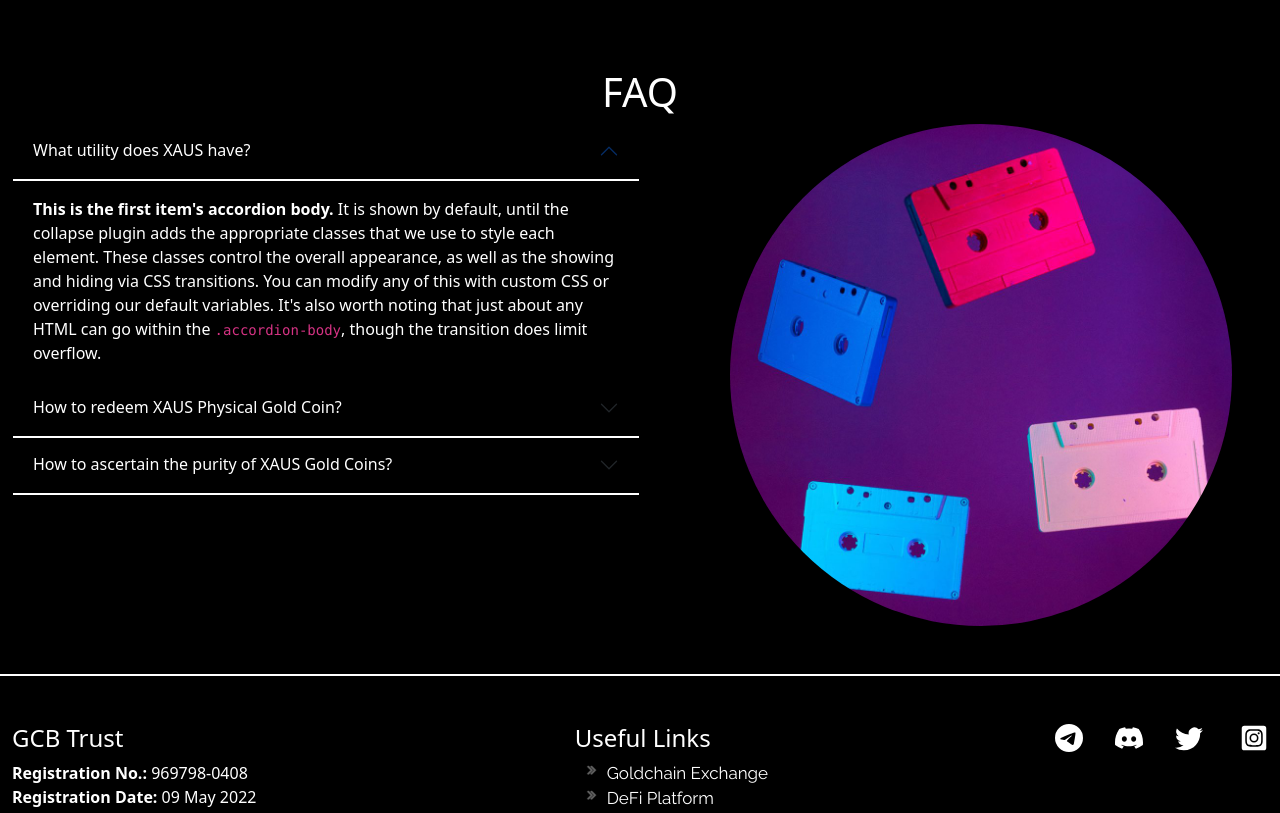
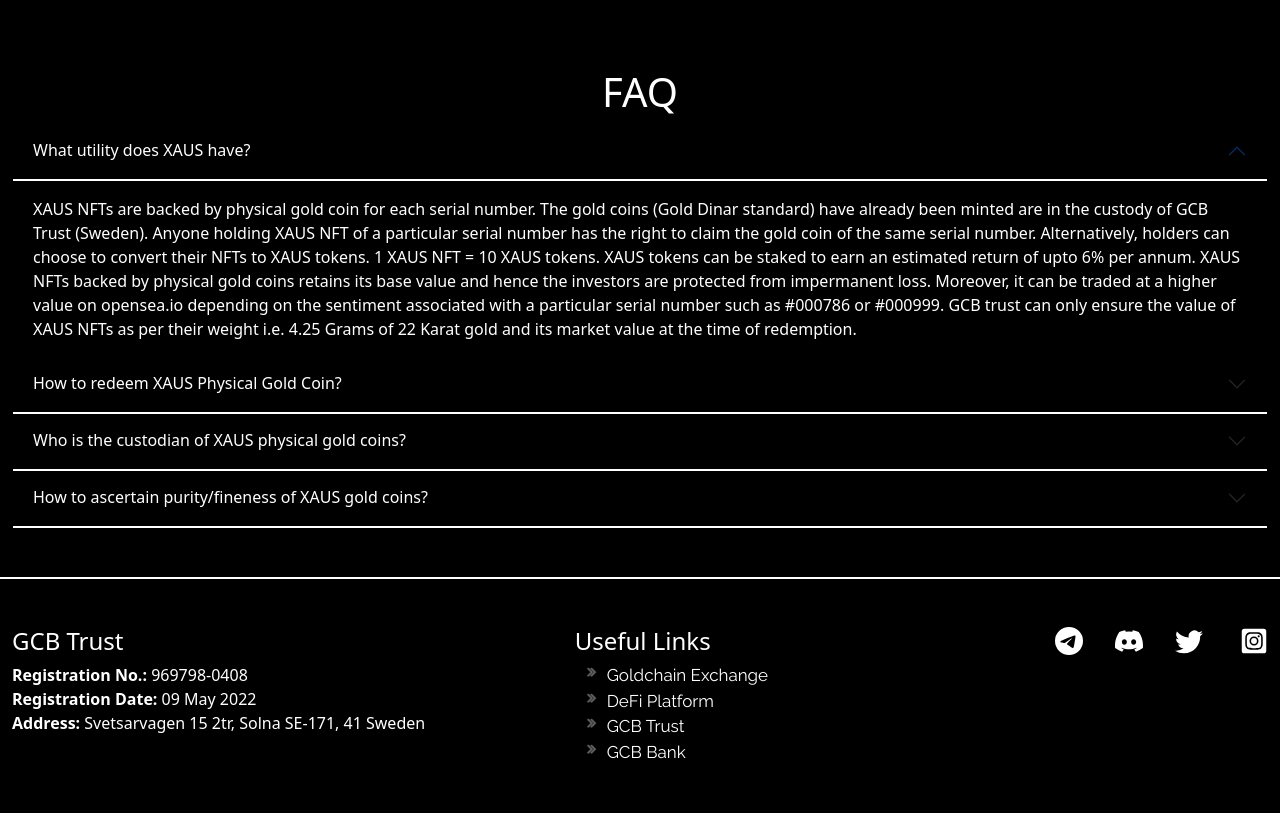
Before and after one commit to kesaviwebsolutions/enefti-versions-5-master, a React (Create React App) app: page / in a window 1280 px wide. Shown: the part 3200-4013 px from the top of the page. Built offline with nearby package versions, Linux system fonts and the light colour scheme.

Commit message:
Updated FAQs

```diff
--- a/src/Components/Faq.js
+++ b/src/Components/Faq.js
@@ -12,22 +12,23 @@
       <div className="container-fluid py-5">
         <div className="row">
           <h1 className="faq-heading">FAQ</h1>
-          <div className="col-lg-6 col-md-6 col-sm-12 col-12">
+          <div className="col-lg-12 col-md-12 col-sm-12 col-12">
             <Accordion defaultActiveKey="0">
               <Accordion.Item eventKey="0">
                 <Accordion.Header>
                   What utility does XAUS have?
                 </Accordion.Header>
                 <Accordion.Body>
-                  <strong>This is the first item's accordion body.</strong> It
-                  is shown by default, until the collapse plugin adds the
-                  appropriate classes that we use to style each element. These
-                  classes control the overall appearance, as well as the showing
-                  and hiding via CSS transitions. You can modify any of this
-                  with custom CSS or overriding our default variables. It's also
-                  worth noting that just about any HTML can go within the{" "}
-                  <code>.accordion-body</code>, though the transition does limit
-                  overflow.
+                  XAUS NFTs are backed by physical gold coin for each serial number. The gold coins (Gold Dinar standard)
+                  have already been minted are in the custody of GCB Trust (Sweden). Anyone holding XAUS NFT of a particular
+                  serial number has the right to claim the gold coin of the same serial number. Alternatively, holders can
+                  choose to convert their NFTs to XAUS tokens. 1 XAUS NFT = 10 XAUS tokens. XAUS tokens can be staked to earn
+                  an estimated return of upto 6% per annum.
+
+                  XAUS NFTs backed by physical gold coins retains its base value and hence the investors are protected from
+                  impermanent loss. Moreover, it can be traded at a higher value on opensea.io depending on the sentiment associated
+                  with a particular serial number such as #000786 or #000999. GCB trust can only ensure the value of XAUS NFTs as per their
+                  weight i.e. 4.25 Grams of 22 Karat gold and its market value at the time of redemption.
                 </Accordion.Body>
               </Accordion.Item>
               <Accordion.Item eventKey="1">
@@ -35,138 +36,41 @@
                   How to redeem XAUS Physical Gold Coin?
                 </Accordion.Header>
                 <Accordion.Body>
-                  <strong>This is the second item's accordion body.</strong> It
-                  is hidden by default, until the collapse plugin adds the
-                  appropriate classes that we use to style each element. These
-                  classes control the overall appearance, as well as the showing
-                  and hiding via CSS transitions. You can modify any of this
-                  with custom CSS or overriding our default variables. It's also
-                  worth noting that just about any HTML can go within the{" "}
-                  <code>.accordion-body</code>, though the transition does limit
-                  overflow.
+                  <strong>Option 1:</strong> To redeem physical gold coin of same serial as of the XAUS NFT you hold, you can contact GCB trust.
+                  After registering your interst in receiving physical coin and the preferred delivery address, you will need to burn the NFT
+                  and the gold coins of same serial number will be dispatched to your preferred address. You are advised to download
+                  the NFT (image/video) as proof of authenticity of the gold coin.<br/>
+                  <br/>
+                  <strong>Option 2:</strong> You can claim 10 XAUS tokens in replacement of your NFT of same value and swap those to USDT on earn.gcex.lt.
+
                 </Accordion.Body>
               </Accordion.Item>
               <Accordion.Item eventKey="2">
                 <Accordion.Header>
-                  How to ascertain the purity of XAUS Gold Coins?
+                  Who is the custodian of XAUS physical gold coins?
                 </Accordion.Header>
                 <Accordion.Body>
-                  <strong>This is the third item's accordion body.</strong> It
-                  is hidden by default, until the collapse plugin adds the
-                  appropriate classes that we use to style each element. These
-                  classes control the overall appearance, as well as the showing
-                  and hiding via CSS transitions. You can modify any of this
-                  with custom CSS or overriding our default variables. It's also
-                  worth noting that just about any HTML can go within the{" "}
-                  <code>.accordion-body</code>, though the transition does limit
-                  overflow.
+                  <strong>GCB Trust, Sweden</strong> is the custodian of XAUS Physical gold coins and 1000 gold coins are in the reserve
+                  for 1000 NFTs that will be out on opensea.io. An independent party's audit ensuring the deposit will be available on the website
+                  nft.gcex.lt.
+                </Accordion.Body>
+              </Accordion.Item>
+              <Accordion.Item eventKey="3">
+                <Accordion.Header>
+                  How to ascertain purity/fineness of XAUS gold coins?
+                </Accordion.Header>
+                <Accordion.Body>
+                  XAUS gold coins are certified for its purity/fineness of 22 carat and weight of 4.25gms by Dalitana UAB, Lithuania. You can find the certificate on
+                  the website nft.gcex.lt
                 </Accordion.Body>
               </Accordion.Item>
             </Accordion>
-            {/* <div className="accordion" id="accordionExample">
-              <div className="accordion-item">
-                <h2 className="accordion-header" id="headingOne">
-                  <button
-                    className="accordion-button"
-                    type="button"
-                    data-bs-toggle="collapse"
-                    data-bs-target="#collapseOne"
-                    aria-expanded="true"
-                    aria-controls="collapseOne"
-                  >
-                    What utility does XAUS have?
-                  </button>
-                </h2>
-                <div
-                  id="collapseOne"
-                  className="accordion-collapse collapse show"
-                  aria-labelledby="headingOne"
-                  data-bs-parent="#accordionExample"
-                >
-                  <div className="accordion-body">
-                    <strong>This is the first item's accordion body.</strong> It
-                    is shown by default, until the collapse plugin adds the
-                    appropriate classes that we use to style each element. These
-                    classes control the overall appearance, as well as the
-                    showing and hiding via CSS transitions. You can modify any
-                    of this with custom CSS or overriding our default variables.
-                    It's also worth noting that just about any HTML can go
-                    within the <code>.accordion-body</code>, though the
-                    transition does limit overflow.
-                  </div>
-                </div>
-              </div>
-              <div className="accordion-item">
-                <h2 className="accordion-header" id="headingTwo">
-                  <button
-                    className="accordion-button collapsed"
-                    type="button"
-                    data-bs-toggle="collapse"
-                    data-bs-target="#collapseTwo"
-                    aria-expanded="false"
-                    aria-controls="collapseTwo"
-                  >
-                    How to redeem XAUS Physical Gold Coin?
-                  </button>
-                </h2>
-                <div
-                  id="collapseTwo"
-                  className="accordion-collapse collapse"
-                  aria-labelledby="headingTwo"
-                  data-bs-parent="#accordionExample"
-                >
-                  <div className="accordion-body">
-                    <strong>This is the second item's accordion body.</strong>{" "}
-                    It is hidden by default, until the collapse plugin adds the
-                    appropriate classes that we use to style each element. These
-                    classes control the overall appearance, as well as the
-                    showing and hiding via CSS transitions. You can modify any
-                    of this with custom CSS or overriding our default variables.
-                    It's also worth noting that just about any HTML can go
-                    within the <code>.accordion-body</code>, though the
-                    transition does limit overflow.
-                  </div>
-                </div>
-              </div>
-              <div className="accordion-item">
-                <h2 className="accordion-header" id="headingThree">
-                  <button
-                    className="accordion-button collapsed"
-                    type="button"
-                    data-bs-toggle="collapse"
-                    data-bs-target="#collapseThree"
-                    aria-expanded="false"
-                    aria-controls="collapseThree"
-                  >
-                    How to ascertain the purity of XAUS Gold Coins?
-                  </button>
-                </h2>
-                <div
-                  id="collapseThree"
-                  className="accordion-collapse collapse"
-                  aria-labelledby="headingThree"
-                  data-bs-parent="#accordionExample"
-                >
-                  <div className="accordion-body">
-                    <strong>This is the third item's accordion body.</strong> It
-                    is hidden by default, until the collapse plugin adds the
-                    appropriate classes that we use to style each element. These
-                    classes control the overall appearance, as well as the
-                    showing and hiding via CSS transitions. You can modify any
-                    of this with custom CSS or overriding our default variables.
-                    It's also worth noting that just about any HTML can go
-                    within the <code>.accordion-body</code>, though the
-                    transition does limit overflow.
-                  </div>
-                </div>
-              </div>
-            </div> */}
           </div>
-          <div className="col-lg-6 col-md-6 col-sm-12 col-12">
+          {/* <div className="col-lg-6 col-md-6 col-sm-12 col-12">
             <div className="faq-imag2">
               <img src={Image4} alt="" className="faq-image" />
             </div>
-          </div>
+          </div> */}
         </div>
       </div>
       {/* <div className="container py-5">
--- a/src/Components/Holders.js
+++ b/src/Components/Holders.js
@@ -17,10 +17,9 @@
                   <Accordion.Body>
                     <strong>RECOMMENDED WALLET:</strong> Metamask
                     <br></br>
-                    <strong>XAUS NETWORK:</strong> Ethereum Mainnet
+                    <strong>XAUS NFTs NETWORK:</strong> Ethereum Mainnet
                     <br></br>
-                    <strong>REQUIRED GAS & MINTING FEES:</strong> Fund the
-                    wallet with ETH
+                    <strong>REQUIRED GAS & MINTING FEES:</strong> ETH
                   </Accordion.Body>
                 </Accordion.Item>
                 <Accordion.Item eventKey="1">
```
